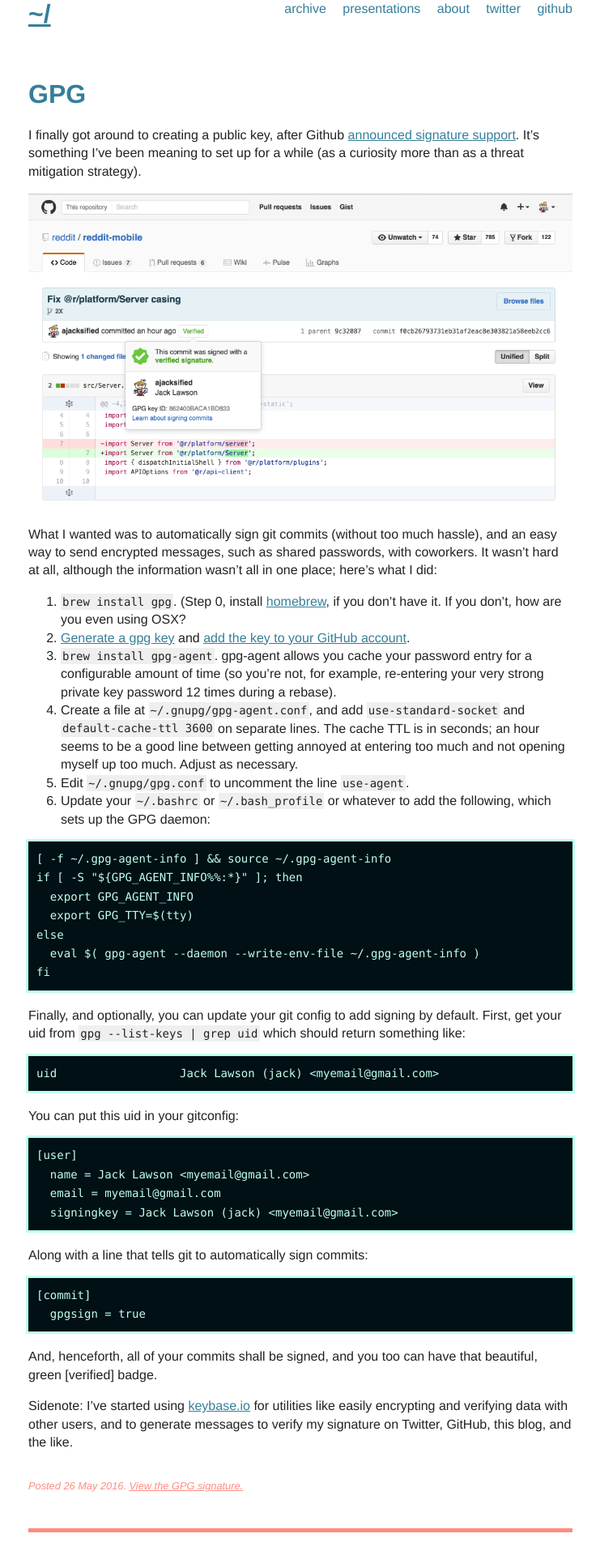
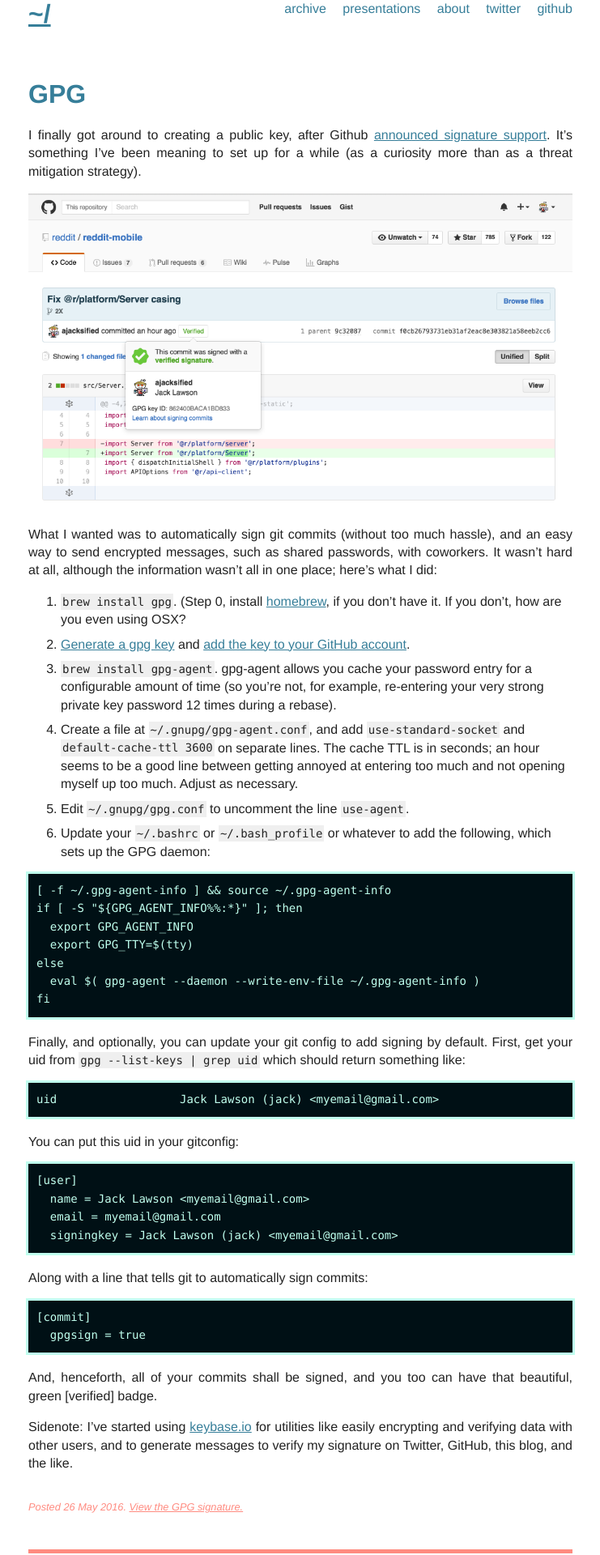
Before and after one commit to ajacksified/ajacksified.github.com, a Jekyll site: the page built from index.html, in a window 1280 px wide. Shown: the top 1920 px of the page at 81% size, without its empty margins (269-1010 px from the left). Built offline with Jekyll 4.4.1, drawn with Linux system fonts in a browser that asks for light colours; Markdown is read by kramdown in place of the engine named in the settings.

Commit message:
More minor style tweaks

```diff
--- a/css/styles.css
+++ b/css/styles.css
@@ -45,10 +45,6 @@
 
 /* thejacklawson.com blog styles | MIT License | github.com/ajacksified/ajacksified.github.com */
 
-menu, ol, ul{
-  padding: 0;
-}
-
 body {
   background: #fff;
   color: #222;
@@ -56,6 +52,14 @@
   line-height: 1.4em;
   font-size: 1em;
   text-rendering: optimizeLegibility;
+}
+
+menu, ol, ul{
+  padding: 0;
+}
+
+li {
+  margin-bottom: .5em;
 }
 
 h1, h2, h3 {
@@ -107,8 +111,9 @@
   margin-left: 2.5em;
 }
 
-.article p, .addthis_toolbox {
+.article p {
   margin: 0 auto 1em auto;
+  text-align: justify;
 }
 
 code {
@@ -116,6 +121,7 @@
   padding: .15em;
   font-family: Menlo, Monaco, Consolas, "Courier New", monospace;
   font-size: 14px;
+  line-height: 1.4em;
 }
 
 pre {
```
